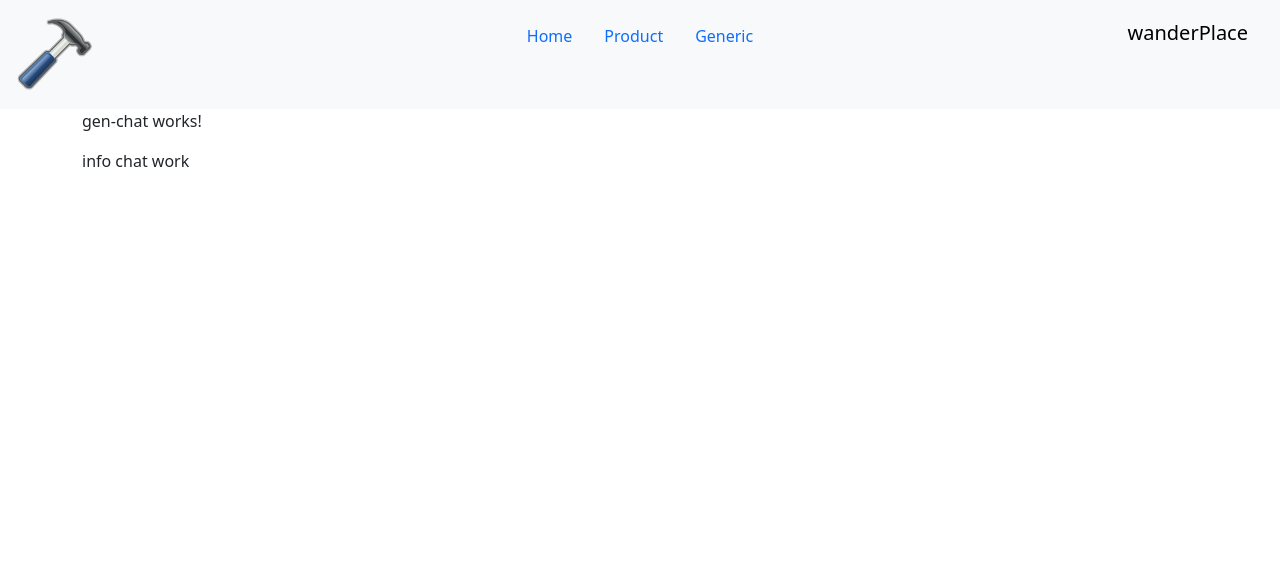
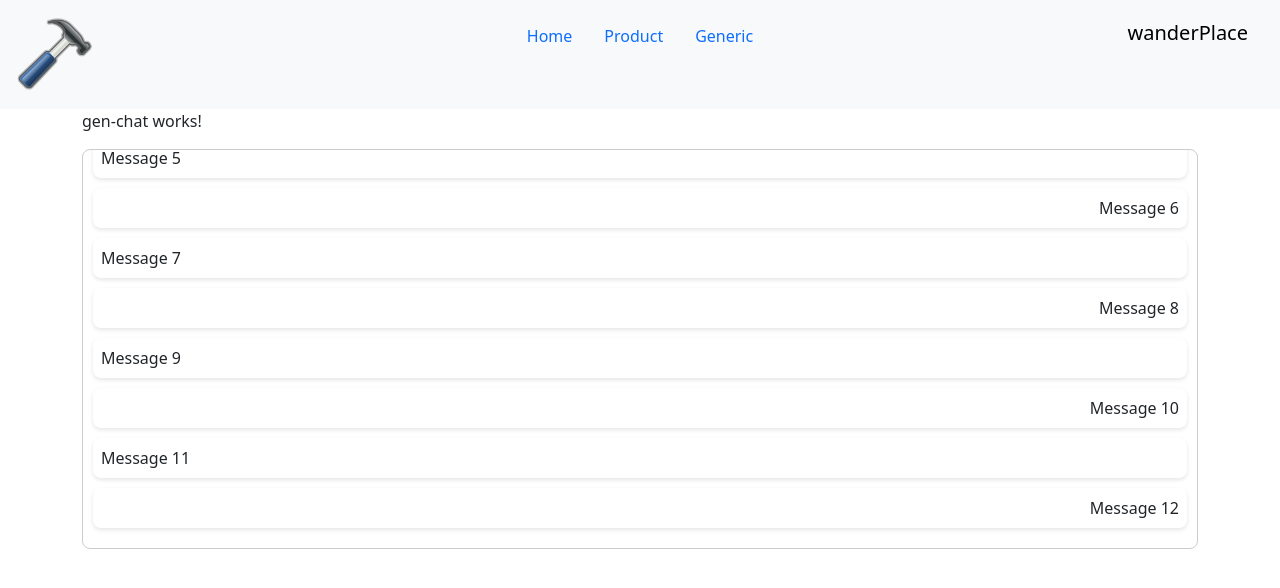
Before and after one commit to enasbo1/pa-2024, an Angular app in the folder application/front/: page /generic/chat in a window 1280 px wide. Shown: the top 588 px of the page. Built offline with nearby package versions, Linux system fonts and the light colour scheme.

Commit message:
[FEAT][FRONT] ajout du composent gent-chat

```diff
--- a/application/front/package.json
+++ b/application/front/package.json
@@ -22,7 +22,6 @@
     "font-awesome": "^4.7.0",
     "package.json": "^0.0.0",
     "rxjs": "~7.5.0",
-    "tslib": "^2.3.0",
     "zone.js": "~0.11.4"
   },
   "devDependencies": {
@@ -36,6 +35,7 @@
     "karma-coverage": "~2.2.0",
     "karma-jasmine": "~5.0.0",
     "karma-jasmine-html-reporter": "~1.7.0",
+    "tslib": "^2.6.2",
     "typescript": "~4.7.2"
   }
 }
--- a/application/front/src/app/generic/gen-chat/gen-chat.component.html
+++ b/application/front/src/app/generic/gen-chat/gen-chat.component.html
@@ -1,2 +1,8 @@
 <p>gen-chat works!</p>
-<pm-chat [items]="items"></pm-chat>
+
+<div class="message-container" #messageContainer>
+    <div class="message" *ngFor="let message of messages">
+      <div *ngIf="message.user === 'receiver'" class="message-right">{{ message.content }}</div>
+      <div *ngIf="message.user === 'sender'" class="message-left">{{ message.content }}</div>
+    </div>
+  </div>
--- a/application/front/src/app/generic/gen-chat/gen-chat.component.scss
+++ b/application/front/src/app/generic/gen-chat/gen-chat.component.scss
@@ -0,0 +1,25 @@
+
+/* creation d'une box qui englobe les messages et permet de scroller*/
+.message-container {
+    height: 400px; /*hauteur de la box */
+    overflow-y: auto;
+    padding: 10px; /* Ajoute une marge interne pour voir l'entierreter des messages */
+    border: 1px solid #ccc; /* Ajoutez une bordure */
+    border-radius: 8px; /* Arrondissez les coins */
+    overflow-y: auto; /* permet de generer la barre de scroll */
+  }
+
+  .message {
+    margin-bottom: 10px;
+    padding: 8px; /* Ajoutez un padding pour les messages */
+    border-radius: 8px; /* Arrondissez les coins */
+    box-shadow: 0 2px 4px rgba(0, 0, 0, 0.1); /* Ajoutez une légère ombre */
+  }
+
+  .message-right {
+    text-align: right;
+  }
+
+  .message-left {
+    text-align: left;
+  }
--- a/application/front/src/app/generic/gen-chat/gen-chat.component.ts
+++ b/application/front/src/app/generic/gen-chat/gen-chat.component.ts
@@ -1,15 +1,42 @@
-import { Component, OnInit } from '@angular/core';
-import {ChatObject} from "../../shared/foundation/chat/chatObject";
+import { Component, OnInit, ViewChild, ElementRef } from '@angular/core';
 
 @Component({
   templateUrl: './gen-chat.component.html',
   styleUrls: ['./gen-chat.component.scss']
 })
 export class GenChatComponent implements OnInit {
-  items:ChatObject[] = [];
+  messages = [
+    { content: 'Message 1', user: 'sender' },
+    { content: 'Message 2', user: 'receiver' },
+    { content: 'Message 3', user: 'sender' },
+    { content: 'Message 4', user: 'receiver' },
+    { content: 'Message 5', user: 'sender' },
+    { content: 'Message 6', user: 'receiver' },
+    { content: 'Message 7', user: 'sender' },
+    { content: 'Message 8', user: 'receiver' },
+    { content: 'Message 9', user: 'sender' },
+    { content: 'Message 10', user: 'receiver' },
+    { content: 'Message 11', user: 'sender' },
+    { content: 'Message 12', user: 'receiver' },
+  ];
+
+  @ViewChild('messageContainer', { static: false }) messageContainer: ElementRef | undefined;
+
   constructor() { }
 
   ngOnInit(): void {
+    this.scrollToBottom();
   }
 
+  ngAfterViewChecked() {
+    this.scrollToBottom();
+  }
+
+  scrollToBottom(): void {
+    try {
+      if (this.messageContainer) {
+        this.messageContainer.nativeElement.scrollTop = this.messageContainer.nativeElement.scrollHeight;
+      }
+    } catch(err) { }
+  }
 }
```
Also changed, not shown: 2 other files (tests, documents, lock files or other folders).
